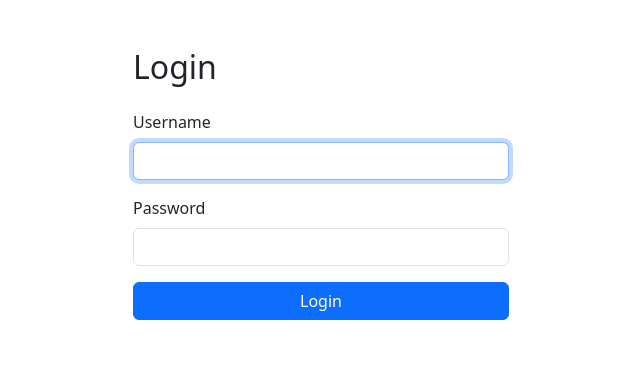
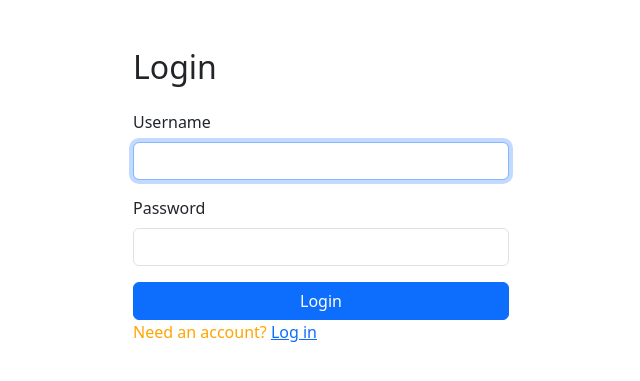
Before and after one commit to Sman12345678/Facebook-Graph-bot-integration., a Flask app: page /login in a window 1280 px wide. Shown: the top 381 px of the page, without its empty margins (319-959 px from the left). Run offline with Flask 3, Linux system fonts and the light colour scheme; parts of the project's set-up code (start-up, migrations or seed data) failed here and were passed over.

Commit message:
Update login.html

```diff
--- a/templates/login.html
+++ b/templates/login.html
@@ -28,6 +28,7 @@
             </div>
         {% endif %}
     {% endwith %}
+     <p style="color:orange;">Need an account? <a href="{{ url_for('auth.signup') }}">Log in</a></p>
 </div>
 </body>
 </html>
```
